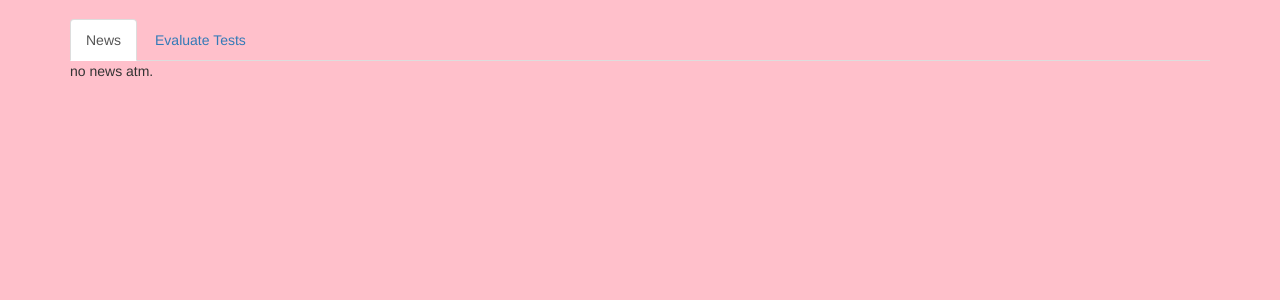
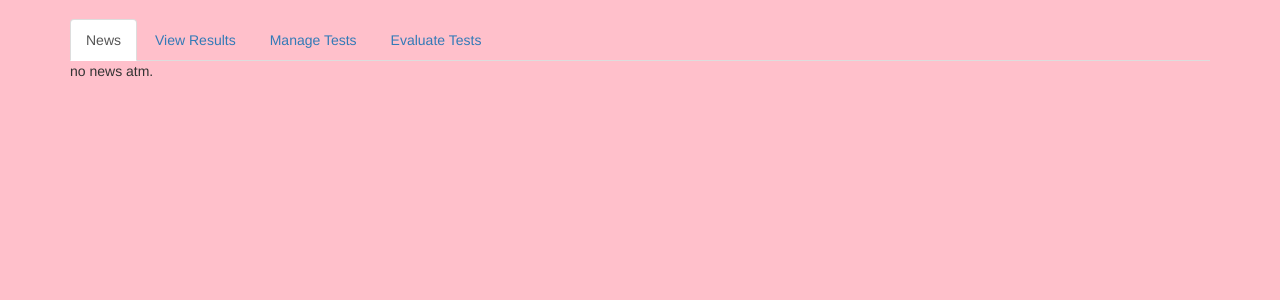
Before and after one commit to stheid/ProTester, a PHP site: page /ProTester/server/view/MainView.php in a window 1280 px wide. Shown: the part 51-351 px from the top of the page. Run offline with PHP 8.4, Linux system fonts and the light colour scheme.

Commit message:
Renamed some files

```diff
--- a/server/view/MainView.php
+++ b/server/view/MainView.php
@@ -3,6 +3,7 @@ include '../controller/settings.php';
 include 'navbar.php';
 include 'tabs/NewsTab.php';
 include 'tabs/ViewResultTab.php';
+include 'tabs/TestManagementTab.php';
 include 'tabs/EvaluateTestTab.php';
 ?>
 
@@ -26,14 +27,14 @@ class MainView {
 
 MainView::$tabs [] = new NewsTab ();
 
-$isStudent = false;
+$isStudent = true;
 if ($isStudent) {
 	MainView::$tabs [] = new ViewResultTab ();
 }
 
 $isLecturer = true;
 if ($isLecturer) {
-//	MainView::$tabs [] = new TestManagementTab ();
+	MainView::$tabs [] = new TestManagementTab ();
 	MainView::$tabs [] = new EvaluateTestTab ();
 }
 
--- a/server/view/tabs/EvaluateTestTab.php
+++ b/server/view/tabs/EvaluateTestTab.php
@@ -1,46 +1,38 @@
 <?php
 class EvaluateTestTab extends Tab {
 	function __construct() {
-		$this->content = '<h1>November 2014</h1>
+		$this->content = '<h1>Course 1</h1>
 <ul class="list-group">
-<li class="list-group-item"><a href="' . PATH . 'server/view/viewEvaluateTest.php">11.
-Nov - Software System Development Exam<span style="float: right">35/40</span>
+<li class="list-group-item"><a href="' . PATH . 'server/view/viewEvaluateTest.php">
+Lecture
+		<ul class="list-group">
+<li class="list-group-item"><a href="' . PATH . 'server/view/viewEvaluateTest.php">
+First exam
+</a></li><li class="list-group-item"><a href="' . PATH . 'server/view/viewEvaluateTest.php">
+Second exam
+</a></li></ul>
 </a></li>
-<li class="list-group-item"><a href="' . PATH . 'server/view/viewEvaluateTest.php">11.
-Nov - Software System Development Exam<span style="float: right">35/40</span>
+<li class="list-group-item"><a href="' . PATH . 'server/view/viewEvaluateTest.php">
+Proj 1
 </a></li>
-<li class="list-group-item"><a href="' . PATH . 'server/view/viewEvaluateTest.php">11.
-Nov - Software System Development Exam<span style="float: right">35/40</span>
-</a></li>
-<li class="list-group-item"><a href="' . PATH . 'server/view/viewEvaluateTest.php">11.
-Nov - Software System Development Exam<span style="float: right">35/40</span>
-</a></li>
-<li class="list-group-item"><a href="' . PATH . 'server/view/viewEvaluateTest.php">11.
-Nov - Software System Development Exam<span style="float: right">35/40</span>
-</a></li>
-<li class="list-group-item"><a href="' . PATH . 'server/view/viewEvaluateTest.php">11.
-Nov - Software System Development Exam<span style="float: right">35/40</span>
+<li class="list-group-item"><a href="' . PATH . 'server/view/viewEvaluateTest.php">
+Proj 2
 </a></li>
 </ul>
-<h1>October 2014</h1>
+		<h1>Course 2</h1>
 <ul class="list-group">
-<li class="list-group-item"><a href="' . PATH . 'server/view/viewEvaluateTest.php">11.
-Nov - Software System Development Exam<span style="float: right">35/40</span>
+<li class="list-group-item"><a href="' . PATH . 'server/view/viewEvaluateTest.php">
+Lecture
+		<ul class="list-group">
+<li class="list-group-item"><a href="' . PATH . 'server/view/viewEvaluateTest.php">
+Lecture
+</a></li></ul>
 </a></li>
-<li class="list-group-item"><a href="' . PATH . 'server/view/viewEvaluateTest.php">11.
-Nov - Software System Development Exam<span style="float: right">35/40</span>
+<li class="list-group-item"><a href="' . PATH . 'server/view/viewEvaluateTest.php">
+Proj 1
 </a></li>
-<li class="list-group-item"><a href="' . PATH . 'server/view/viewEvaluateTest.php">11.
-Nov - Software System Development Exam<span style="float: right">35/40</span>
-</a></li>
-<li class="list-group-item"><a href="' . PATH . 'server/view/viewEvaluateTest.php">11.
-Nov - Software System Development Exam<span style="float: right">35/40</span>
-</a></li>
-<li class="list-group-item"><a href="' . PATH . 'server/view/viewEvaluateTest.php">11.
-Nov - Software System Development Exam<span style="float: right">35/40</span>
-</a></li>
-<li class="list-group-item"><a href="' . PATH . 'server/view/viewEvaluateTest.php">11.
-Nov - Software System Development Exam<span style="float: right">35/40</span>
+<li class="list-group-item"><a href="' . PATH . 'server/view/viewEvaluateTest.php">
+Proj 2
 </a></li>
 </ul>';
 	}
```
Also changed, not shown: server/view/AnswerTest.php (renamed from server/view/answerTest.php), server/view/EvaluateTest.php (renamed from server/view/viewEvaluateTest.php), server/view/FnishedTest.php (renamed from server/view/finishedTest.php), server/view/ViewResult.php (renamed from server/view/viewResult.php).
